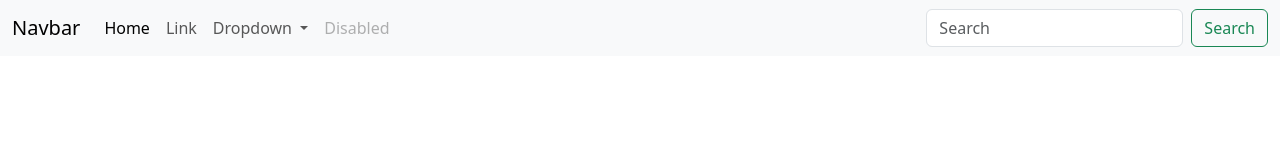
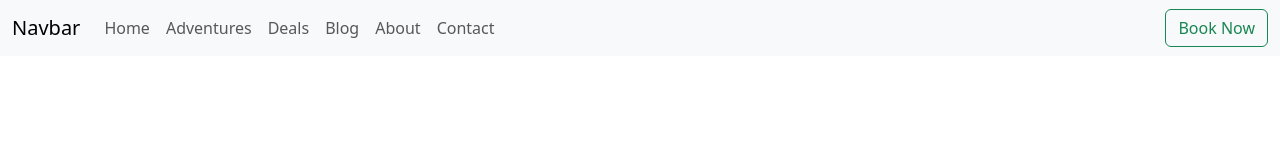
Before and after one commit to MariahSL/dsn1713-skyhighadventures, a plain HTML site: page index.html in a window 1280 px wide. Drawn offline with nearby package versions, Linux system fonts and the light colour scheme.

Commit message:
Customize code according to design

```diff
--- a/index.html
+++ b/index.html
@@ -12,38 +12,35 @@
 <body>
    <header>
       <nav class="navbar navbar-expand-lg bg-body-tertiary">
-         <div class="container-fluid">
+         <div class="container-fluid ">
            <a class="navbar-brand" href="#">Navbar</a>
            <button class="navbar-toggler" type="button" data-bs-toggle="collapse" data-bs-target="#navbarSupportedContent" aria-controls="navbarSupportedContent" aria-expanded="false" aria-label="Toggle navigation">
              <span class="navbar-toggler-icon"></span>
            </button>
+
+
            <div class="collapse navbar-collapse" id="navbarSupportedContent">
              <ul class="navbar-nav me-auto mb-2 mb-lg-0">
                <li class="nav-item">
-                 <a class="nav-link active" aria-current="page" href="#">Home</a>
+                 <a class="nav-link" href="#">Home</a>
                </li>
                <li class="nav-item">
-                 <a class="nav-link" href="#">Link</a>
-               </li>
-               <li class="nav-item dropdown">
-                 <a class="nav-link dropdown-toggle" href="#" role="button" data-bs-toggle="dropdown" aria-expanded="false">
-                   Dropdown
-                 </a>
-                 <ul class="dropdown-menu">
-                   <li><a class="dropdown-item" href="#">Action</a></li>
-                   <li><a class="dropdown-item" href="#">Another action</a></li>
-                   <li><hr class="dropdown-divider"></li>
-                   <li><a class="dropdown-item" href="#">Something else here</a></li>
-                 </ul>
+                 <a class="nav-link" href="#">Adventures</a>
                </li>
                <li class="nav-item">
-                 <a class="nav-link disabled" aria-disabled="true">Disabled</a>
-               </li>
+                  <a class="nav-link" href="#">Deals</a>
+                </li>
+                <li class="nav-item">
+                  <a class="nav-link" href="#">Blog</a>
+                </li>
+                <li class="nav-item">
+                  <a class="nav-link" href="#">About</a>
+                </li>
+                <li class="nav-item">
+                  <a class="nav-link" href="#">Contact</a>
+                </li>
              </ul>
-             <form class="d-flex" role="search">
-               <input class="form-control me-2" type="search" placeholder="Search" aria-label="Search">
-               <button class="btn btn-outline-success" type="submit">Search</button>
-             </form>
+               <button class="btn btn-outline-success" type="submit">Book Now</button>
            </div>
          </div>
        </nav>
```
